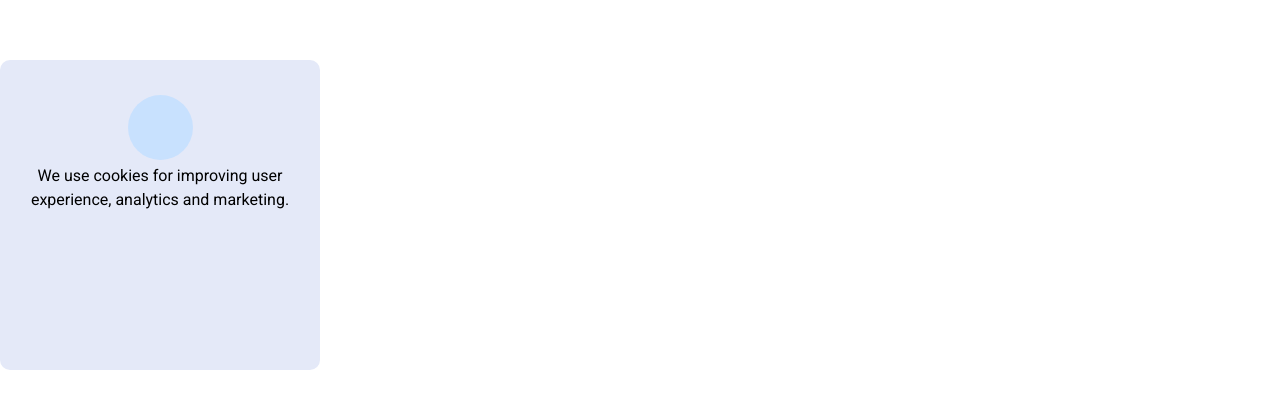
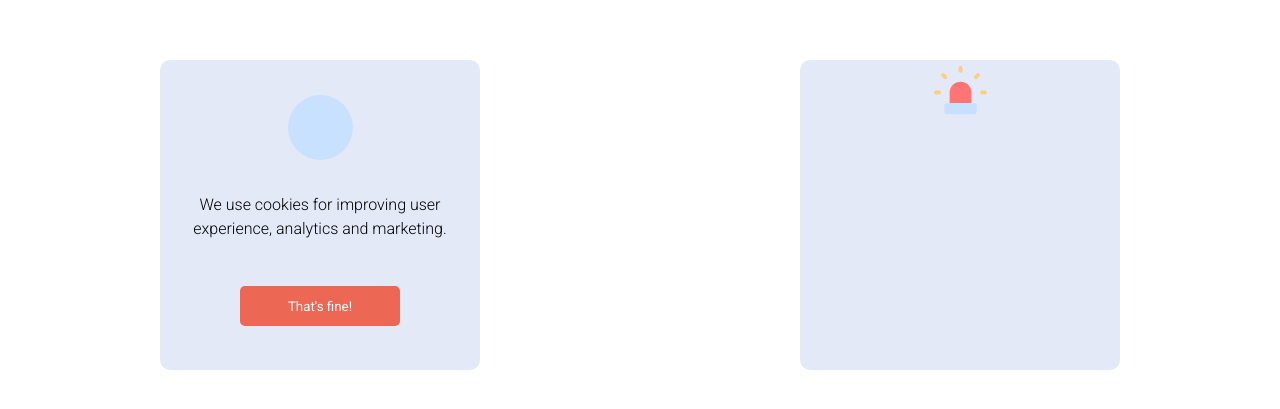
Before and after one commit to osmancandulger/pop-up-ui, a plain HTML site: page index.html in a window 1280 px wide. Shown: the part 185-594 px from the top of the page. Drawn offline with Linux system fonts and the light colour scheme.

Commit message:
first ui component done and styled

```diff
--- a/index.html
+++ b/index.html
@@ -29,11 +29,21 @@
           We use cookies for improving user experience, analytics and marketing.
         </p>
       </div>
-      <div class="buttons"></div>
+      <div class="buttons">
+          <button>That's fine!</button>
+      </div>
     </div>
 
     <div class="login-container">
-      <div class="icon"></div>
+      <div class="icon">
+        <svg width="65" height="65" viewBox="0 0 82 82" fill="none" xmlns="http://www.w3.org/2000/svg">
+            <path d="M27.3333 54.6667V41C27.3333 37.3754 28.7731 33.8992 31.3361 31.3362C33.8991 28.7732 37.3753 27.3333 40.9999 27.3333C44.6245 27.3333 48.1007 28.7732 50.6637 31.3362C53.2267 33.8992 54.6666 37.3754 54.6666 41V54.6667" fill="#FF7474"/>
+            <path d="M62.8667 19.1333L60.475 21.525M10.25 41H13.6667H10.25ZM41 10.25V13.6667V10.25ZM68.3333 41H71.75H68.3333ZM19.1333 19.1333L21.525 21.525L19.1333 19.1333Z" stroke="#FFCC81" stroke-width="5.125" stroke-linecap="round" stroke-linejoin="round"/>
+            <path d="M58.0833 54.6667H23.9167C22.0297 54.6667 20.5 56.1964 20.5 58.0833V64.9167C20.5 66.8036 22.0297 68.3333 23.9167 68.3333H58.0833C59.9703 68.3333 61.5 66.8036 61.5 64.9167V58.0833C61.5 56.1964 59.9703 54.6667 58.0833 54.6667Z" fill="#C6E0FF"/>
+            </svg>
+
+
+      </div>
       <div class="text-area"></div>
       <div class="buttons"></div>
     </div>
--- a/style.scss
+++ b/style.scss
@@ -2,8 +2,8 @@
   padding: 0;
   margin: 0;
   box-sizing: border-box;
-  font-family: 'Roboto',-apple-system, BlinkMacSystemFont, "Segoe UI", Roboto, Oxygen,
-    Ubuntu, Cantarell, "Open Sans", "Helvetica Neue", sans-serif;
+  font-family: "Roboto", -apple-system, BlinkMacSystemFont, "Segoe UI", Roboto,
+    Oxygen, Ubuntu, Cantarell, "Open Sans", "Helvetica Neue", sans-serif;
 }
 
 body {
@@ -11,6 +11,7 @@ body {
   align-items: center;
   width: 100%;
   height: 100vh;
+  justify-content: space-around;
 }
 .container {
   display: flex;
@@ -20,17 +21,44 @@ body {
   height: 310px;
   background-color: rgb(228, 233, 248);
   border-radius: 10px;
-  .icon{
-      margin-top: 35px;
+  .icon {
+    margin-top: 35px;
   }
- .text-area{
+  .text-area {
+    p {
+      font-size: 16px;
+      font-weight: 300;
+      line-height: 24.15px;
+      text-align: center;
+      margin-top: 29px;
+    }
+  }
+  .buttons {
+    height: 100%;
 
-    p{
-        font-size: 16px;
-        font-weight: 400;
-        line-height: 24.15px;
-        text-align: center;
+    button:nth-child(1) {
+      width: 160px;
+      height: 40px;
+      border-radius: 5px;
+      margin-top: 45px;
+      background-color: #ed6755;
+      color: #ffffff;
+      border: none;
+      outline: none;
+      cursor: pointer;
+      transition: 0.4s all;
     }
-
- }
+    button:hover {
+      transform: scale(1.1);
+    }
+  }
 }
+.login-container {
+  display: flex;
+  flex-direction: column;
+  align-items: center;
+  width: 320px;
+  height: 310px;
+  background-color: rgb(228, 233, 248);
+  border-radius: 10px;
+}
```
Also changed, not shown: style.css, 1 other file.
